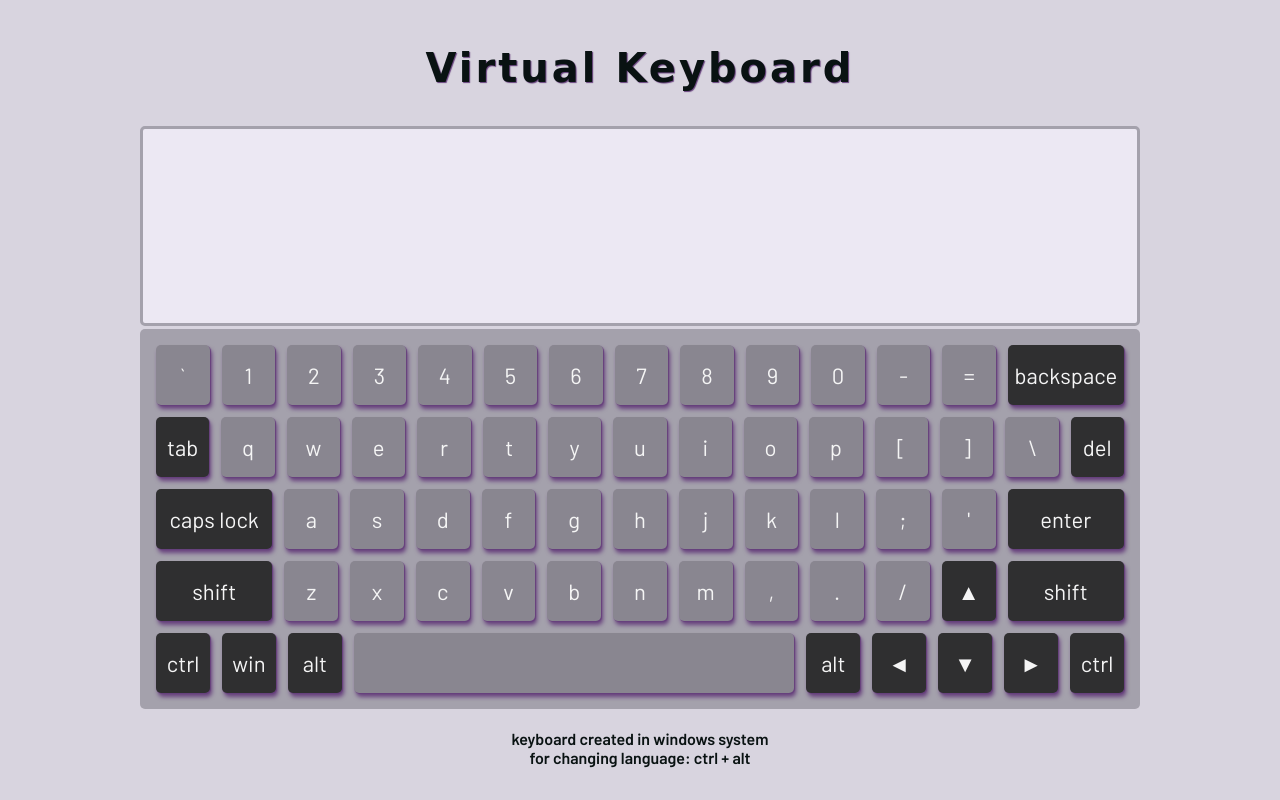
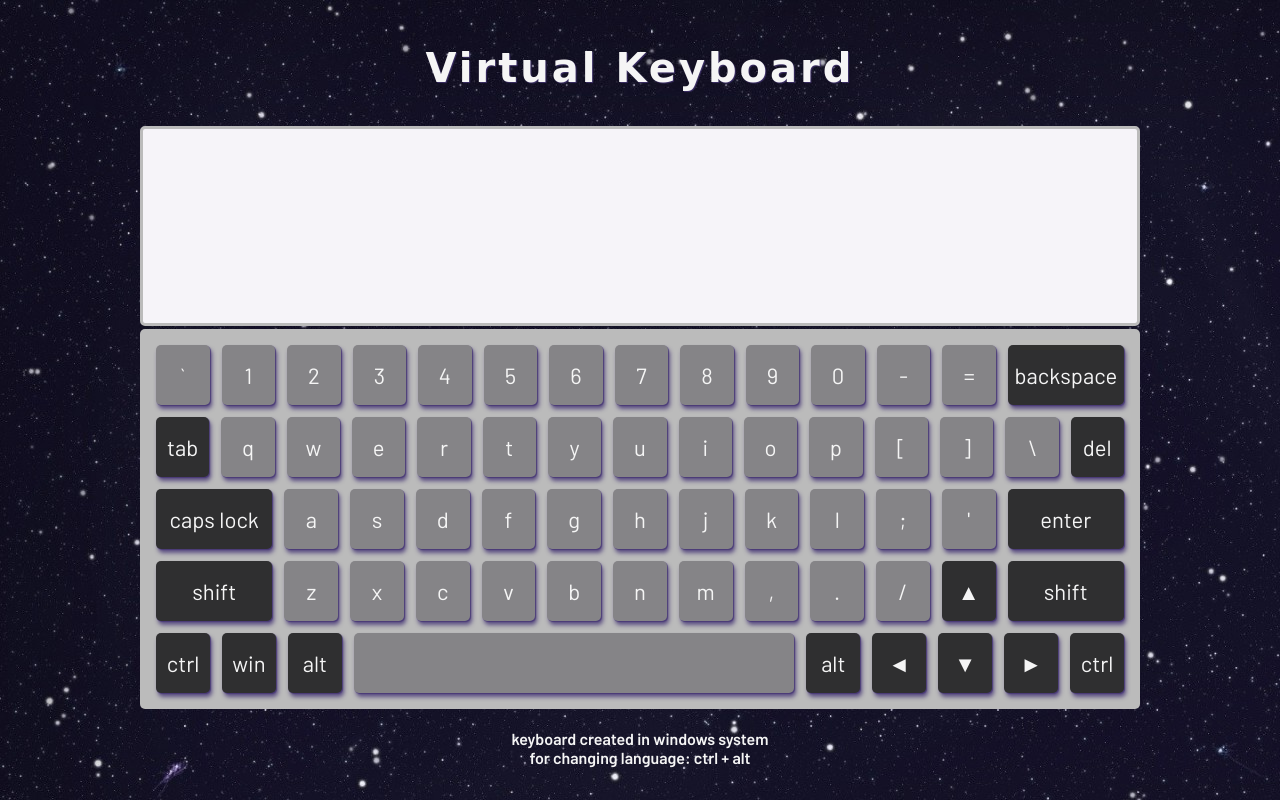
Before and after one commit to sleepyMaryAlex/virtual-keyboard, a website with bundled scripts: page index.html in a window 1280 px wide. Built offline with nearby package versions, Linux system fonts and the light colour scheme; a web font is replaced by a local one.

Commit message:
feat: add assets folder

```diff
--- a/index.html
+++ b/index.html
@@ -5,7 +5,7 @@
     <meta http-equiv="X-UA-Compatible" content="IE=edge">
     <meta name="viewport" content="width=device-width, initial-scale=1.0">
     <title>Virtual Keyboard</title>
-    <link rel="icon" href="keyboard.ico">
+    <link rel="icon" href="assets/keyboard.ico">
     <link rel="stylesheet" href="style.css">
 </head>
 <body>
--- a/style.css
+++ b/style.css
@@ -9,31 +9,35 @@
 }
 
 :root {
-    --main-bg-color: #D8D4DF;
-    --key-color: #898690;
-    --contrast-color: #67417d;
-    --keyboard-color: #a4a1ac;
-    --textarea-color: #ece8f3;
+    --key-color: #858487;
+    --contrast-color: #453575d2;
+    --keyboard-color: #bbbbbb;
+    --textarea-color: #f6f4f9;
     --control-key-color: #2f2f30;
     --active-key-bg-color: #091212;
 }
 
 body {
-    background-color: var(--main-bg-color);
+    background-image: url(assets/image.jpg);
     font-family: 'Barlow', sans-serif;
     font-weight: 600;
+    color: whitesmoke;
 }
 
 h1 {
     font-family: 'Fredericka the Great', cursive;
     letter-spacing: 3px;
     font-size: 40px;
-    color: var(--active-key-bg-color);
     text-align: center;
     margin-top: 4%;
     margin-bottom: 3%;
     padding: 5px;
     text-shadow: 1px 1px 1px var(--contrast-color);
+    transition: color 0.5s;
+}
+
+h1:hover {
+    color: #a194c871;
 }
 
 .textarea {
@@ -46,6 +50,7 @@ h1 {
     border: var(--keyboard-color) solid 3px;
     border-radius: 5px;
     font-size: 18px;
+    font-family: inherit;
 }
 
 .wrapper {
@@ -60,7 +65,6 @@ h1 {
     border-radius: 5px;
     font-size: 22px;
     font-weight: 500;
-    color: whitesmoke;
 }
 
 .first-row,
@@ -129,7 +133,6 @@ h1 {
 }
 
 .addition {
-    color: var(--active-key-bg-color);
     text-align: center;
     margin: 20px;
 }
```
Also changed, not shown: assets/image.jpg (added), assets/keyboard.ico (renamed from keyboard.ico).
